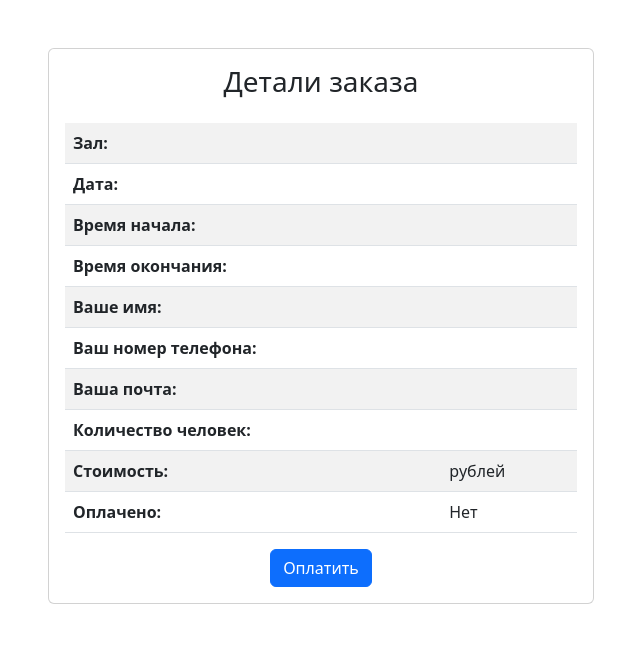
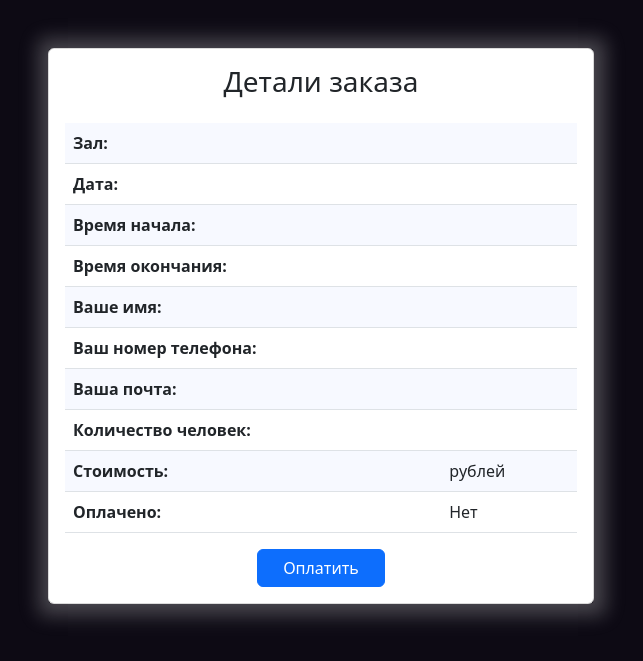
Before and after one commit to voidCaloneian/gpt-consultant, a Django app: template webapp/api/templates/checkout.html in a window 1280 px wide. Shown: the top 661 px of the page, without its empty margins (319-962 px from the left). Run offline with Django 4.2, Linux system fonts and the light colour scheme; the template is opened without the code that fills it, so the values that code supplies are empty; some libraries are stand-ins or nearby versions.

Commit message:
updated styles

```diff
--- a/webapp/api/templates/checkout.html
+++ b/webapp/api/templates/checkout.html
@@ -7,6 +7,17 @@
   <title>Заказ</title>
   <link href="https://cdn.jsdelivr.net/npm/bootstrap@5.3.0/dist/css/bootstrap.min.css" rel="stylesheet" integrity="sha384-9ndCyUaIbzAi2FUVXJi0CjmCapSmO7SnpJef0486qhLnuZ2cdeRhO02iuK6FUUVM" crossorigin="anonymous">
   <style>
+    body{
+      background-color: #0d0a14;
+    }
+    .card-body{
+      box-shadow: 1px 1px 18px 11px #f5f5f542;
+    }
+
+    .table{
+      --bs-table-striped-bg: rgb(126 146 255 / 6%);
+    }
+
   </style>
 </head>
 <body>
@@ -58,7 +69,7 @@
                 <td>{% if booking.is_paid %} Да {% else %} Нет {% endif %}</td>
               </tr>
             </table>
-            <center><button class="btn btn-primary btn-block">Оплатить</button></center>
+            <center><button class="btn btn-primary btn-block w-25">Оплатить</button></center>
           </div>
         </div>
       </div>
```
Also changed, not shown: 1 other file.
